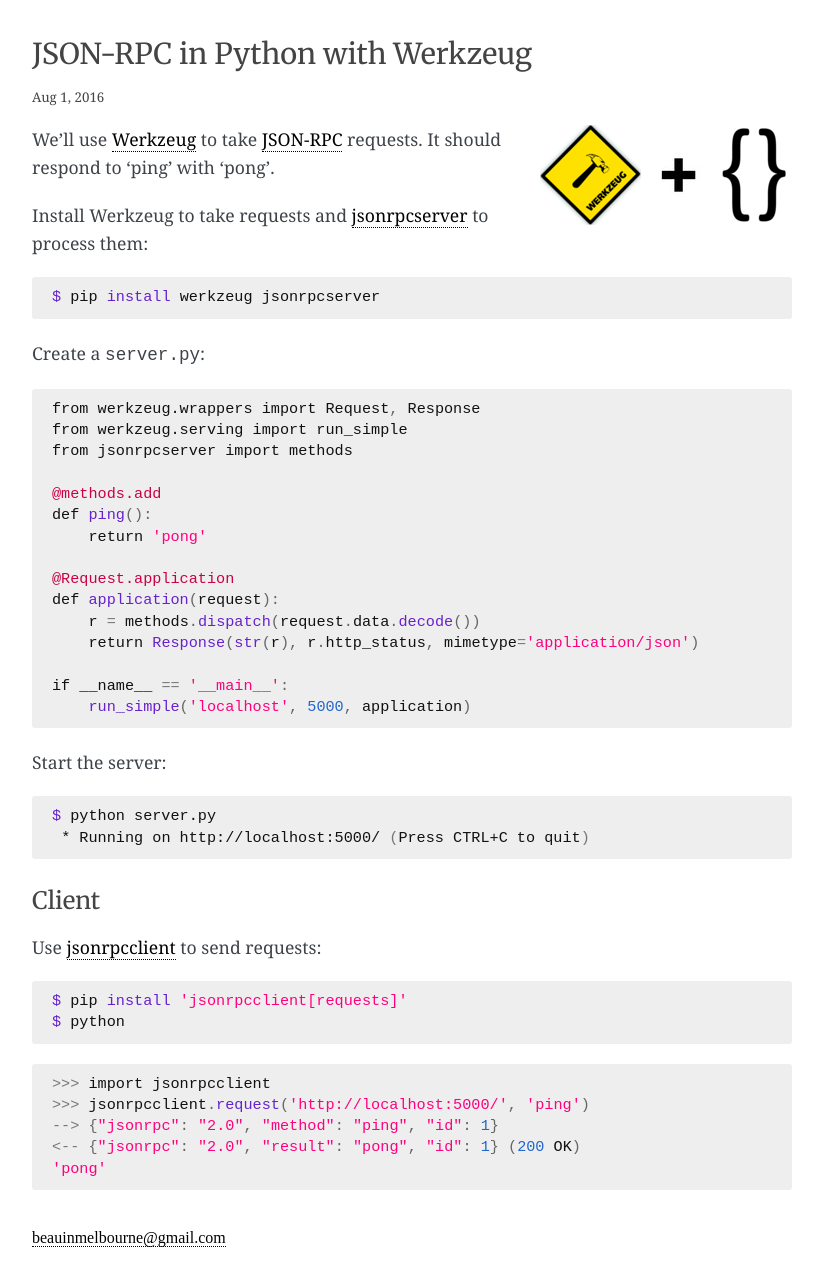
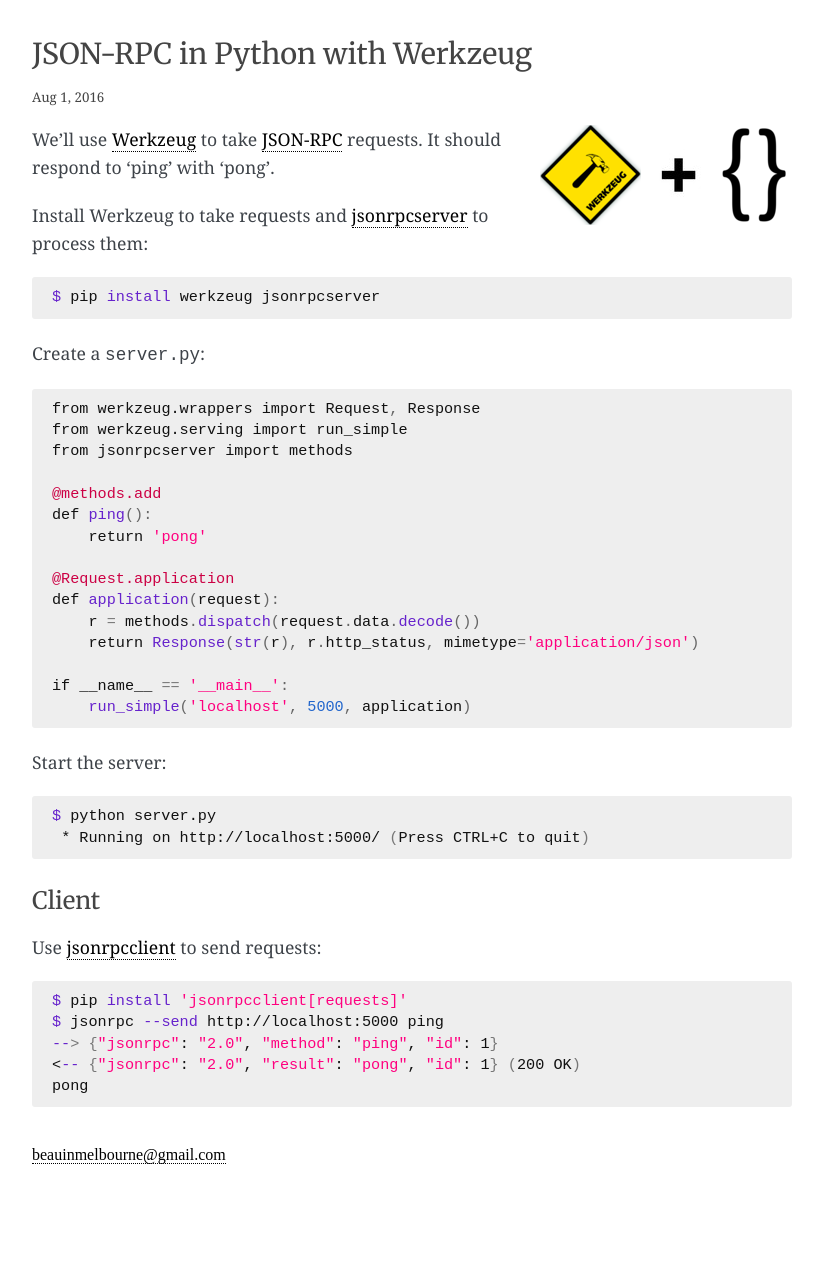
Before and after one commit to explodinglabs/explodinglabs.github.io, a Jekyll site: the page built from _jsonrpc/werkzeug.markdown, in a window 1280 px wide. Shown: the whole page, without its empty margins (228-1051 px from the left). Built offline with Jekyll 4.4.1, drawn with Linux system fonts in a browser that asks for light colours; some web fonts are replaced; after the commit the page ends 1203 px from its top, so only the background shows below that.

Commit message:
Add airflow-wide.png

````diff
--- a/_jsonrpc/django.markdown
+++ b/_jsonrpc/django.markdown
@@ -55,11 +55,7 @@
 
 ```sh
 $ pip install 'jsonrpcclient[requests]'
-$ python
-```
-```python
->>> import jsonrpcclient
->>> jsonrpcclient.request('http://localhost:5000/', 'ping')
+$ jsonrpc --send http://localhost:5000 ping
 --> {"jsonrpc": "2.0", "method": "ping", "id": 1}
 <-- {"jsonrpc": "2.0", "result": "pong", "id": 1} (200 OK)
 'pong'
--- a/_jsonrpc/werkzeug.markdown
+++ b/_jsonrpc/werkzeug.markdown
@@ -52,12 +52,8 @@
 
 ``` shell
 $ pip install 'jsonrpcclient[requests]'
-$ python
-```
-```python
->>> import jsonrpcclient
->>> jsonrpcclient.request('http://localhost:5000/', 'ping')
+$ jsonrpc --send http://localhost:5000 ping
 --> {"jsonrpc": "2.0", "method": "ping", "id": 1}
 <-- {"jsonrpc": "2.0", "result": "pong", "id": 1} (200 OK)
-'pong'
+pong
 ```
````
Also changed, not shown: assets/airflow-wide.png (added).
